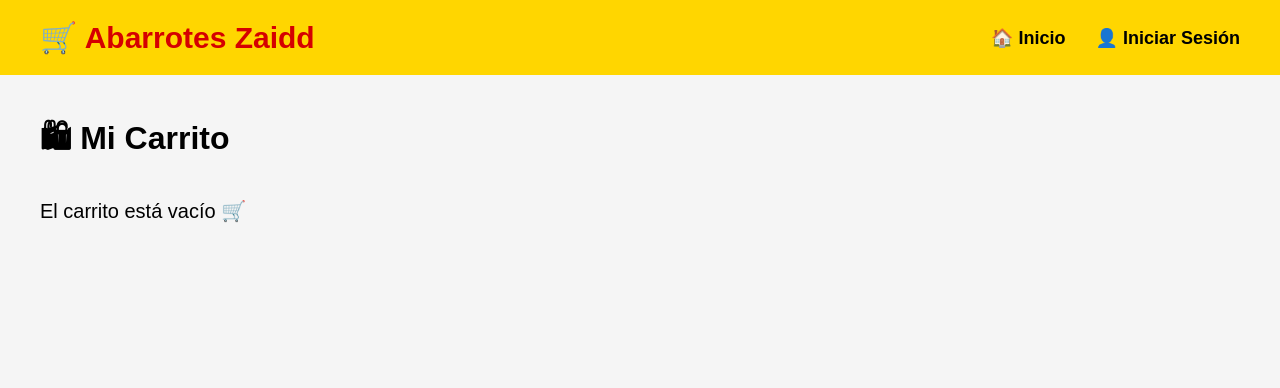
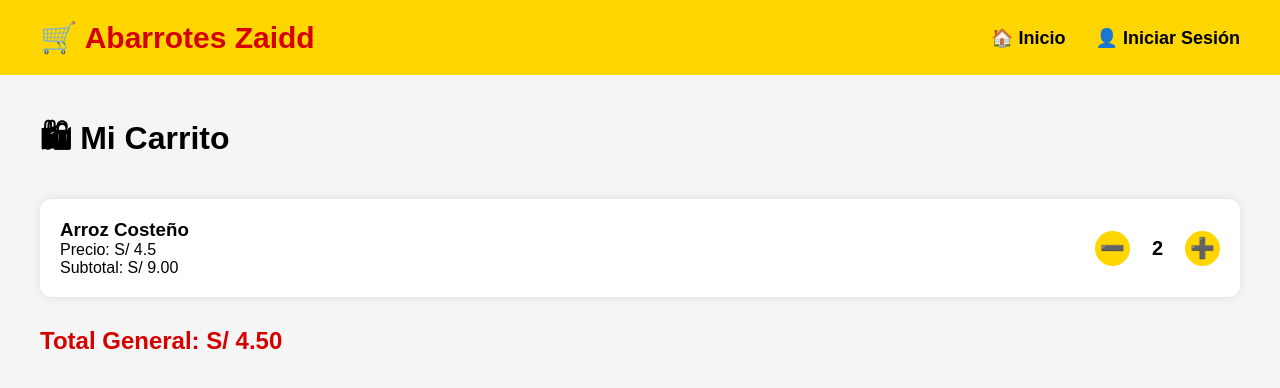
Before and after one commit to Zaidd3108/PROYECTO, a Flask app: page /carrito in a window 1280 px wide. Shown: the top 388 px of the page. Run offline with Flask 3, Linux system fonts and the light colour scheme.

Commit message:
Update style.css

```diff
--- a/static/style.css
+++ b/static/style.css
@@ -302,3 +302,36 @@
 .dropdown:hover .dropdown-content {
     display: block;
 }
+
+/* CARRITO AVANZADO */
+
+.controles-cantidad{
+    display:flex;
+    align-items:center;
+    gap:15px;
+}
+
+.btn-cantidad{
+    text-decoration:none;
+    background:#ffd600;
+    color:black;
+    width:35px;
+    height:35px;
+    border-radius:50%;
+    display:flex;
+    justify-content:center;
+    align-items:center;
+    font-weight:bold;
+    font-size:18px;
+}
+
+.btn-cantidad:hover{
+    background:#ffcc00;
+}
+
+.cantidad{
+    font-size:20px;
+    font-weight:bold;
+    min-width:25px;
+    text-align:center;
+}
```
